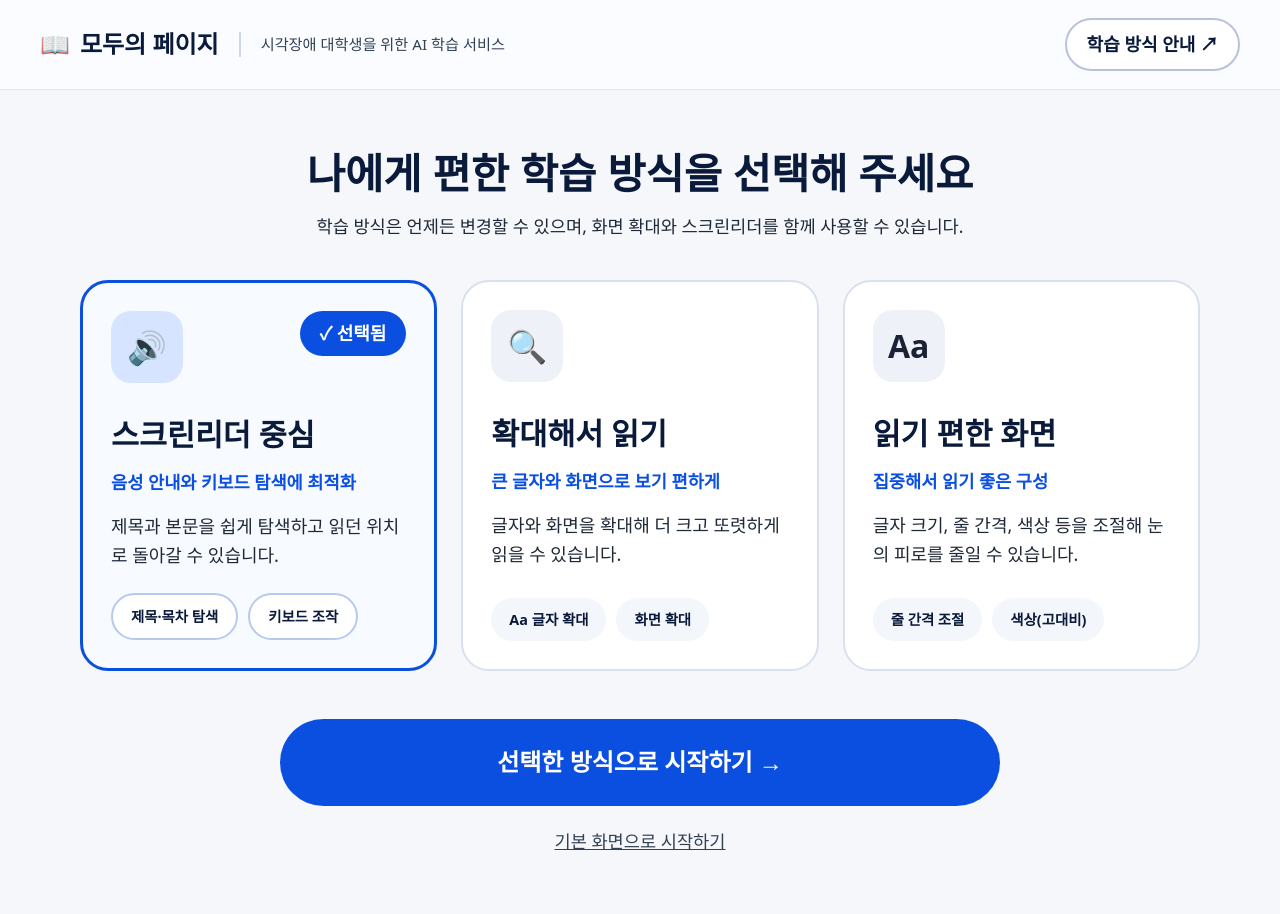
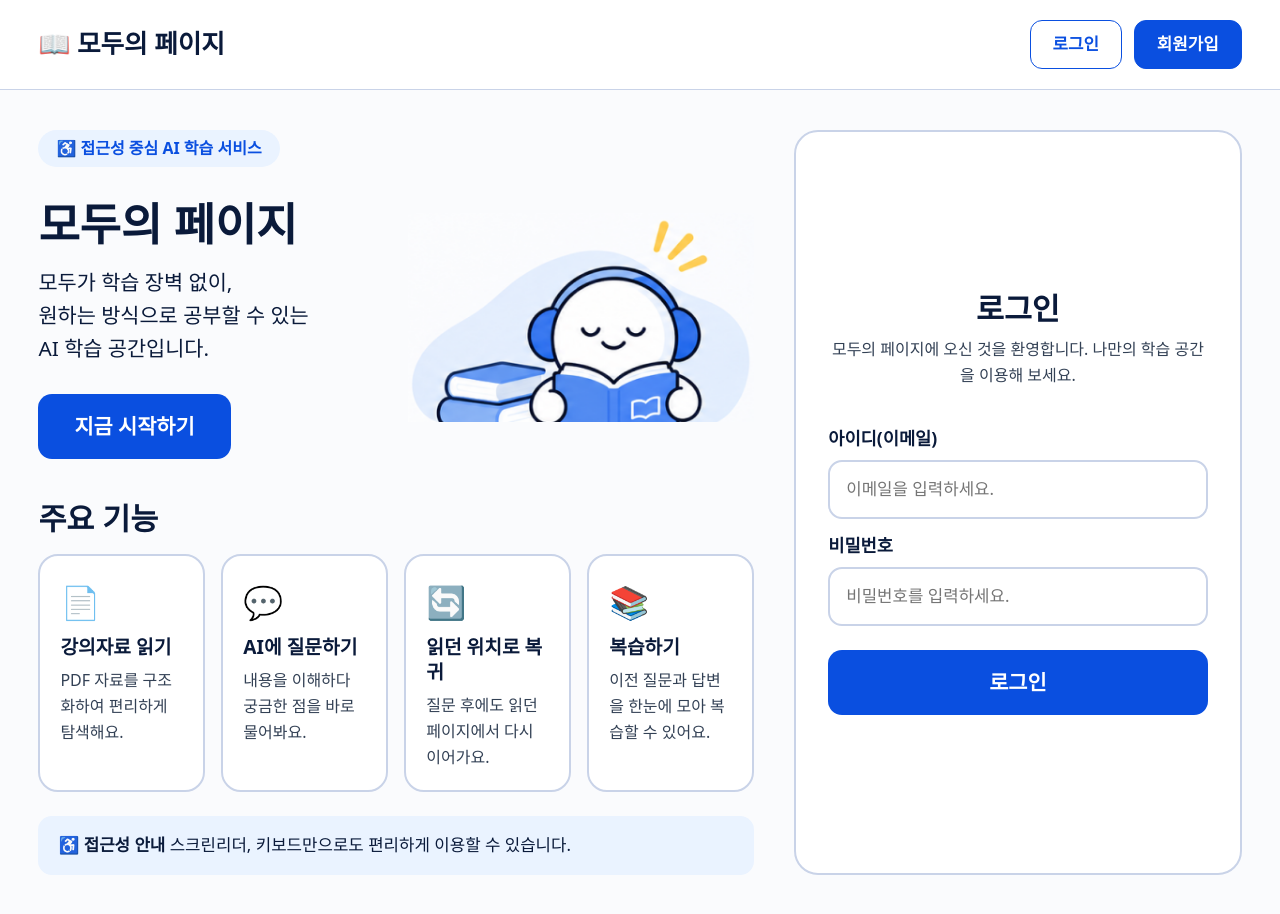
Before and after one commit to Coinxi0925/Hackathon_Team01, a React (Vite) app in the folder FE/: page / in a window 1280 px wide. Before the commit this address led to /settings. Shown: the top 914 px of the page. Built offline with nearby package versions, Linux system fonts and the light colour scheme.

Commit message:
feat: 홈페이지및로그인화면 구현

```diff
--- a/FE/src/App.jsx
+++ b/FE/src/App.jsx
@@ -1,19 +1,20 @@
 import { useState } from "react";
-import { Routes, Route, Navigate, useNavigate } from "react-router-dom";
+import { Routes, Route, useNavigate } from "react-router-dom";
 import Layout from "./components/Layout";
 import Settings from "./pages/Settings";
 import Documents from "./pages/Documents";
 import Reader from "./pages/Reader";
-import QuestionPage from "./pages/question.jsx";      // [내 화면] 질문 화면
-import QuestionList from "./pages/questionlist.jsx";  // [내 화면] 과거 질문 화면
+import QuestionPage from "./pages/question.jsx";
+import QuestionList from "./pages/questionlist.jsx";
+import Home from "./pages/Home.jsx";
 
 export default function App() {
   const navigate = useNavigate();
 
-  // [내 화면용] 질문 기록 (두 화면이 같이 써서 여기서 보관)
+  // 질문 기록 (두 화면이 같이 써서 여기서 보관)
   const [history, setHistory] = useState([]);
 
-  // [내 화면용] 현재 문서 정보 (나중에 PDF/문서 화면에서 채워줌)
+  // 현재 문서 정보 (나중에 PDF/문서 화면에서 채워줌)
   const [doc, setDoc] = useState({
     id: 1,
     name: "[업로드 파일이름.pdf]",
@@ -21,7 +22,7 @@ export default function App() {
     page: "[쪽수]",
   });
 
-  // 질문을 보내면 기록 맨 앞에 추가 (최신순) (prev추가)
+  // 질문을 보내면 기록 맨 앞에 추가 (최신순)
   function addHistory(item) {
     setHistory((prev) => [item, ...prev]);
   }
@@ -30,13 +31,15 @@ export default function App() {
     <Routes>
       {/* 팀원 화면: 공통 헤더(Layout) 안 */}
       <Route element={<Layout />}>
-        <Route path="/" element={<Navigate to="/settings" replace />} />
         <Route path="/settings" element={<Settings />} />
         <Route path="/documents" element={<Documents />} />
       </Route>
 
+      {/* 홈: Layout 밖, 자체 헤더 사용 (소개 + 로그인) */}
+      <Route path="/" element={<Home />} />
+
       {/* 문서 학습 화면 */}
-<Route //route 추가
+      <Route
         path="/documents/:id/pages/:pageNumber"
         element={
           <Reader
@@ -60,6 +63,10 @@ export default function App() {
             doc={doc}
             addHistory={addHistory}
             goHistory={() => navigate("/history")}
+            goSettings={() => navigate("/settings")}
+            goDocument={(pageNo) =>
+              navigate(`/documents/${doc.id}/pages/${pageNo ?? doc.page}`)
+            }
           />
         }
       />
@@ -70,6 +77,10 @@ export default function App() {
             doc={doc}
             history={history}
             goQuestion={() => navigate("/question")}
+            goSettings={() => navigate("/settings")}
+            goDocument={(pageNo) =>
+              navigate(`/documents/${doc.id}/pages/${pageNo ?? doc.page}`)
+            }
           />
         }
       />
--- /dev/null
+++ b/FE/src/pages/Home.css
@@ -0,0 +1,267 @@
+/* ===== 홈(소개 + 로그인) 전용 스타일 =====
+   모든 규칙이 .home 안에서만 적용돼요. */
+.home { outline: 5px solid red; }
+.home {
+  --blue: #0a4fe0;
+  --blue-soft: #eaf3ff;
+  --line: #c9d3e8;
+  --text: #0a1a3a;
+  --sub: #334155;
+
+  min-height: 100vh;
+  display: flex;
+  flex-direction: column;
+  font-size: 1.15rem;
+  line-height: 1.6;
+  color: var(--text);
+  background: #FAFBFD;
+}
+
+/* ===== 맨 위 바 ===== */
+.home .home-topbar {
+  display: flex;
+  align-items: center;
+  justify-content: space-between;
+  padding: 20px 3vw;
+  border-bottom: 1px solid var(--line);
+  background: #fff;
+}
+
+.home .home-logo {
+  font-size: 1.6rem;
+  font-weight: 800;
+}
+
+.home .home-nav {
+  display: flex;
+  gap: 12px;
+}
+
+.home .home-btn-outline,
+.home .home-btn-fill {
+  font: inherit;
+  font-size: 1.05rem;
+  font-weight: 700;
+  padding: 10px 22px;
+  border-radius: 12px;
+  cursor: pointer;
+}
+
+.home .home-btn-outline {
+  background: #fff;
+  color: var(--blue);
+  border: 1px solid var(--blue);
+}
+
+.home .home-btn-fill {
+  background: var(--blue);
+  color: #fff;
+  border: 1px solid var(--blue);
+}
+
+/* ===== 본문: 왼쪽 + 오른쪽 (같은 높이로 늘어남) ===== */
+.home .home-body {
+  flex: 1;
+  display: grid;
+  grid-template-columns: 1.6fr 1fr;
+  gap: 40px;
+  align-items: stretch;
+  padding: 40px 3vw 60px;
+}
+
+/* ===== 왼쪽 ===== */
+.home .home-left {
+  min-width: 0;
+}
+
+.home .home-badge {
+  display: inline-block;
+  background: var(--blue-soft);
+  color: var(--blue);
+  font-size: 1rem;
+  font-weight: 700;
+  padding: 6px 18px;
+  border-radius: 20px;
+}
+
+/* 제목 영역(왼쪽) + 이미지(오른쪽) */
+.home .home-hero {
+  display: flex;
+  flex-wrap: nowrap;
+  align-items: center;
+  justify-content: space-between;
+  gap: 24px;
+  margin-top: 8px;
+}
+
+.home .home-hero-text {
+  flex: 1 1 0;
+  min-width: 0;
+}
+
+.home .home-hero-image {
+  flex: 1 1 0;
+  min-width: 0;
+  display: flex;
+  align-items: center;
+  justify-content: center;
+}
+
+.home .home-hero-image img {
+  display: block;
+  width: 100%;
+  max-width: 360px;
+  height: auto;
+}
+
+.home .home-left h1 {
+  font-size: 2.8rem;
+  font-weight: 800;
+  margin: 20px 0 12px;
+}
+
+.home .home-lead {
+  font-size: 1.3rem;
+  margin: 0 0 28px;
+}
+
+.home .home-start {
+  font: inherit;
+  font-size: 1.3rem;
+  font-weight: 800;
+  background: var(--blue);
+  color: #fff;
+  border: none;
+  border-radius: 14px;
+  padding: 16px 36px;
+  cursor: default;   /* 눌러도 반응 없음 */
+}
+
+.home .home-left h2 {
+  font-size: 1.9rem;
+  font-weight: 800;
+  margin: 40px 0 16px;
+}
+
+.home .home-features {
+  display: grid;
+  grid-template-columns: repeat(4, 1fr);
+  gap: 16px;
+}
+
+.home .home-feature {
+  background: #fff;
+  border: 2px solid var(--line);
+  border-radius: 20px;
+  padding: 20px;
+}
+
+.home .home-feature-icon {
+  font-size: 2rem;
+}
+
+.home .home-feature h3 {
+  font-size: 1.2rem;
+  margin: 8px 0;
+}
+
+.home .home-feature p {
+  font-size: 1rem;
+  margin: 0;
+  color: var(--sub);
+}
+
+.home .home-notice {
+  margin-top: 24px;
+  background: var(--blue-soft);
+  border-radius: 14px;
+  padding: 16px 20px;
+  font-size: 1.05rem;
+}
+
+/* ===== 오른쪽: 로그인 박스가 위아래로 꽉 참 ===== */
+.home .home-right {
+  display: flex;
+}
+
+.home .home-card {
+  width: 100%;
+  display: flex;
+  flex-direction: column;
+  justify-content: center;   /* 박스 안에서 내용은 세로 가운데 */
+  background: #fff;
+  border: 2px solid var(--line);
+  border-radius: 24px;
+  padding: 32px;
+}
+
+.home .home-card h2 {
+  font-size: 1.9rem;
+  font-weight: 800;
+  text-align: center;
+  margin: 0 0 8px;
+}
+
+.home .home-card-sub {
+  font-size: 1rem;
+  color: var(--sub);
+  text-align: center;
+  margin: 0 0 24px;
+}
+
+.home .home-card label {
+  font-size: 1.1rem;
+  font-weight: 800;
+  margin: 12px 0 8px;
+}
+
+.home .home-card input {
+  font: inherit;
+  font-size: 1.05rem;
+  padding: 14px 16px;
+  border: 2px solid var(--line);
+  border-radius: 14px;
+  background: #fff;
+}
+
+.home .home-card input:focus {
+  outline: none;
+  border-color: var(--blue);
+}
+
+.home .home-error {
+  color: #a31d1d;
+  font-size: 1rem;
+  font-weight: 700;
+  margin: 12px 0 0;
+}
+
+.home .home-submit {
+  font: inherit;
+  font-size: 1.3rem;
+  font-weight: 800;
+  background: var(--blue);
+  color: #fff;
+  border: none;
+  border-radius: 14px;
+  padding: 16px;
+  margin-top: 24px;
+  cursor: pointer;
+}
+
+.home .home-submit:hover {
+  background: #0840b8;
+}
+
+/* ===== 좁은 화면: 위아래로 쌓기 ===== */
+@media (max-width: 1000px) {
+  .home .home-body {
+    grid-template-columns: 1fr;
+  }
+  .home .home-hero {
+    flex-wrap: wrap;
+  }
+  .home .home-features {
+    grid-template-columns: repeat(2, 1fr);
+  }
+}
--- /dev/null
+++ b/FE/src/pages/Home.jsx
@@ -0,0 +1,130 @@
+import { useState } from 'react'
+import { useNavigate } from 'react-router-dom'
+import heroImg from '../assets/pageofall.png'
+import './Home.css'
+
+// 주요 기능 카드 4개
+const FEATURES = [
+  { icon: '📄', title: '강의자료 읽기', desc: 'PDF 자료를 구조화하여 편리하게 탐색해요.' },
+  { icon: '💬', title: 'AI에 질문하기', desc: '내용을 이해하다 궁금한 점을 바로 물어봐요.' },
+  { icon: '🔄', title: '읽던 위치로 복귀', desc: '질문 후에도 읽던 페이지에서 다시 이어가요.' },
+  { icon: '📚', title: '복습하기', desc: '이전 질문과 답변을 한눈에 모아 복습할 수 있어요.' },
+]
+
+export default function Home() {
+  const navigate = useNavigate()
+
+  const [email, setEmail] = useState('')
+  const [password, setPassword] = useState('')
+  const [error, setError] = useState('')
+
+  // [로그인] 버튼을 눌렀을 때
+  function handleSubmit(e) {
+    e.preventDefault()
+
+    if (email.trim() === '') {
+      setError('이메일을 입력해 주세요.')
+      return
+    }
+    if (password === '') {
+      setError('비밀번호를 입력해 주세요.')
+      return
+    }
+    setError('')
+
+    // [백엔드 연동] 나중에 여기서 로그인 API를 호출하세요.
+    // 지금은 검사만 통과하면 자료실로 이동합니다.
+    navigate('/documents')
+  }
+
+  return (
+    <div className="home">
+      <header className="home-topbar">
+        <span className="home-logo">📖 모두의 페이지</span>
+        <div className="home-nav">
+          <button type="button" className="home-btn-outline" onClick={() => navigate('/')}>
+            로그인
+          </button>
+          {/* 회원가입 화면은 팀원 담당: 주소가 다르면 '/Signup'만 바꾸세요 */}
+          <button type="button" className="home-btn-fill" onClick={() => navigate('/Signup')}>
+            회원가입
+          </button>
+        </div>
+      </header>
+
+      <div className="home-body">
+        {/* ---------- 왼쪽: 서비스 소개 ---------- */}
+        <section className="home-left">
+          <span className="home-badge">♿ 접근성 중심 AI 학습 서비스</span>
+
+          {/* 제목 + 문구 + 버튼(왼쪽) / 이미지(오른쪽) */}
+          <div className="home-hero">
+            <div className="home-hero-text">
+              <h1>모두의 페이지</h1>
+              <p className="home-lead">
+                모두가 학습 장벽 없이,<br />
+                원하는 방식으로 공부할 수 있는<br />
+                AI 학습 공간입니다.
+              </p>
+              {/* 눌러도 아무 반응 없는 버튼 */}
+              <button type="button" className="home-start">
+                지금 시작하기
+              </button>
+            </div>
+
+            <div className="home-hero-image">
+              <img src={heroImg} alt="헤드폰을 쓰고 책을 읽는 캐릭터" />
+            </div>
+          </div>
+
+          <h2>주요 기능</h2>
+          <div className="home-features">
+            {FEATURES.map((f) => (
+              <div className="home-feature" key={f.title}>
+                <div className="home-feature-icon">{f.icon}</div>
+                <h3>{f.title}</h3>
+                <p>{f.desc}</p>
+              </div>
+            ))}
+          </div>
+
+          <div className="home-notice">
+            ♿ <b>접근성 안내</b> 스크린리더, 키보드만으로도 편리하게 이용할 수 있습니다.
+          </div>
+        </section>
+
+        {/* ---------- 오른쪽: 로그인 (세로로 길게) ---------- */}
+        <aside className="home-right">
+          <form className="home-card" onSubmit={handleSubmit}>
+            <h2>로그인</h2>
+            <p className="home-card-sub">
+              모두의 페이지에 오신 것을 환영합니다. 나만의 학습 공간을 이용해 보세요.
+            </p>
+
+            <label htmlFor="email">아이디(이메일)</label>
+            <input
+              id="email"
+              type="email"
+              value={email}
+              onChange={(e) => setEmail(e.target.value)}
+              placeholder="이메일을 입력하세요."
+            />
+
+            <label htmlFor="password">비밀번호</label>
+            <input
+              id="password"
+              type="password"
+              value={password}
+              onChange={(e) => setPassword(e.target.value)}
+              placeholder="비밀번호를 입력하세요."
+            />
+
+            {error !== '' && <p className="home-error" role="alert">{error}</p>}
+
+            <button type="submit" className="home-submit">로그인</button>
+          </form>
+        </aside>
+      </div>
+    </div>
+  )
+}
--- a/FE/src/pages/question.jsx
+++ b/FE/src/pages/question.jsx
@@ -3,7 +3,7 @@ import { useState } from 'react'
 import { askQuestion } from '../api/api.js'
 
 // doc: 문서 정보 (name, page 등) / addHistory: 기록 저장 / goHistory: 과거 질문 화면으로 이동
-export default function QuestionPage({ doc, addHistory, goHistory }) {
+export default function QuestionPage({ doc, addHistory, goHistory, goSettings, goDocument }) {
   const [question, setQuestion] = useState('')
   const [answer, setAnswer] = useState('')
   const [status, setStatus] = useState('')
@@ -29,7 +29,7 @@ export default function QuestionPage({ doc, addHistory, goHistory }) {
     <div className="page qa">
       {/* ---------- 맨 위 바: 로고 / 경로 / 설정 버튼 ---------- */}
       <header className="topbar">
-        <span className="logo">📖 모두의 페이지</span>
+        <span className="logo" onClick={() => goDocument()}>📖 모두의 페이지</span>
         <div className="crumb">
           <span>자료실</span>
           <span>›</span>
@@ -40,7 +40,7 @@ export default function QuestionPage({ doc, addHistory, goHistory }) {
         <div className="top-right">
           {/* 피그마엔 없지만 과거 질문으로 가는 길이 필요해서 넣어 둔 버튼 */}
           <button onClick={goHistory}>과거 질문</button>
-          <button>학습 방식 설정</button>
+          <button onClick={goSettings}>학습 방식 설정</button>
         </div>
       </header>
 
@@ -80,7 +80,7 @@ export default function QuestionPage({ doc, addHistory, goHistory }) {
       )}
 
       {/* ---------- 맨 아래 버튼 ---------- */}
-      <button className="back-btn" onClick={() => alert('문서 화면은 아직 준비 중입니다.')}>
+      <button className="back-btn" onClick={() => goDocument()}>
         ← 읽던 위치로 복귀하기
       </button>
     </div>
--- a/FE/src/pages/questionlist.jsx
+++ b/FE/src/pages/questionlist.jsx
@@ -3,7 +3,7 @@ import { useState } from 'react'
 import { useNavigate } from 'react-router-dom'
 
 // doc: 문서 정보 / history: 질문 기록 목록 / goQuestion: 질문 화면으로 이동
-export default function QuestionList({ doc, history, goQuestion }) {
+export default function QuestionList({ doc, history, goQuestion, goSettings, goDocument }) {
   const [openIds, setOpenIds] = useState([]) // 펼쳐진 질문 id들
   const navigate = useNavigate()
 
@@ -18,7 +18,7 @@ export default function QuestionList({ doc, history, goQuestion }) {
   return (
     <div className="page qa">
       <header className="topbar">
-        <span className="logo">📖 모두의 페이지</span>
+        <span className="logo" onClick={() => navigate('/documents')}>📖 모두의 페이지</span>
         <div className="crumb">
           <span>자료실</span>
           <span>›</span>
@@ -27,7 +27,7 @@ export default function QuestionList({ doc, history, goQuestion }) {
           <span className="crumb-badge">과거 질문</span>
         </div>
         <div className="top-right">
-          <button>학습 방식 설정</button>
+          <button onClick={goSettings}>학습 방식 설정</button>
         </div>
       </header>
 
@@ -57,7 +57,7 @@ export default function QuestionList({ doc, history, goQuestion }) {
             <div className="card-head">
               <span className="badge">문서 {item.page}쪽</span>
               <h2>{item.question}</h2>
-              <button onClick={() => alert('문서 화면은 아직 준비 중입니다.')}>
+              <button onClick={() => goDocument(item.page)}>
                 ↗ 문서 {item.page}쪽으로 이동
               </button>
             </div>
```
Also changed, not shown: FE/src/assets/pageofall.png (added). Lines whose indentation alone changed are shown as unchanged.
